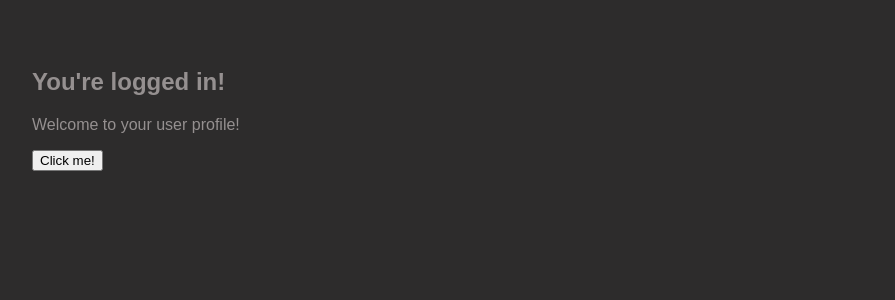
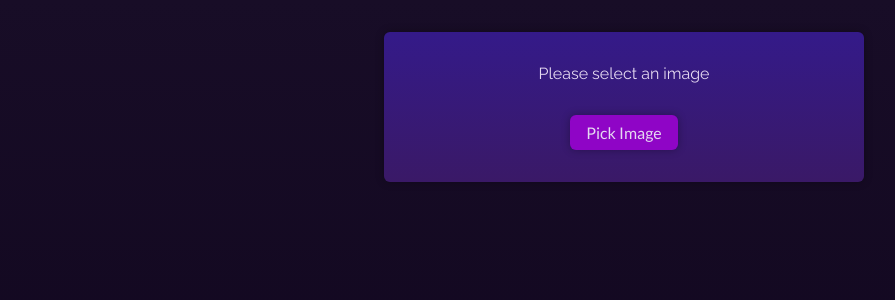
Before and after one commit to mohsina-rifa/udemy-coding-exercises, a React (Vite) app: page / in a window 1280 px wide. Shown: the top 300 px of the page, without its empty margins (16-911 px from the left). Built offline with nearby package versions, Linux system fonts and the light colour scheme.

Commit message:
Exercise-21: Accessing DOM Elements with "refs"

```diff
--- a/src/App.jsx
+++ b/src/App.jsx
@@ -1,26 +1,42 @@
 /*
-For this exercise, imagine that colleagues gave you code they wrote for a React app they're working on.
+Your given a code snippet that's part of a bigger app that deals with user image uploads.
 
-At the moment, this code is failing and it's your job to find and fix all errors that are hiding in the code.
+Since the native, built-in <input type="file"> element is hard to style and doesn't fit the intended app style, it's hidden via display: none in the provided index.css file.
+
+Therefore, to make the file picker work without being displayed, your task is to ensure that the click event on the <input type="file"> element is triggered whenever the <button>Pick Image</button> is clicked.
+
+This can be achieved by calling the built-in click() method on the underlying input element.
+
+You should use React's "ref" feature to get hold of the <input type="file"> element and execute that click() method on it whenever the <button> is clicked.
+
+Important: In this Udemy exercise environment, React hooks must be used directly on the imported React object (import React from 'react'). For example, useState (which you don't need for this task) would then be called like this: React.useState().
 */
 
 
 
 import React from 'react';
 
-import './index.css';
+function App() {
+  const fileInputRef = React.useRef();
 
-// don't change the Component name "App"
-export default function App() {
-    const clickHandler = () => {
-        console.log('Clicked!');
-    };
+  function handlePickImage() {
+    fileInputRef.current.click();
+  }
 
-    return (
-        <div>
-          <h2>You're logged in!</h2>
-          <p>Welcome to your user profile!</p>
-          <button onClick={clickHandler}>Click me!</button>
-        </div>
-    );
+  return (
+    <div id="app">
+      <p>Please select an image</p>
+      <p>
+        <input
+          data-testid="file-picker"
+          type="file"
+          accept="image/*"
+          ref={fileInputRef}
+        />
+        <button onClick={handlePickImage}>Pick Image</button>
+      </p>
+    </div>
+  );
 }
+
+export default App;
--- a/src/index.css
+++ b/src/index.css
@@ -1,7 +1,54 @@
+@import url('https://fonts.googleapis.com/css2?family=Raleway:wght@400;700&family=Lato:wght@400;700&display=swap');
+
+* {
+  box-sizing: border-box;
+}
+
 body {
-    font-family: sans-serif;
-    margin: 0;
-    padding: 3rem;
-    background-color: #2d2c2c;
-    color: #959090;
+  margin: 0;
+  font-family: 'Raleway', sans-serif;
+  -webkit-font-smoothing: antialiased;
+  -moz-osx-font-smoothing: grayscale;
+  background: linear-gradient(#180d27, #0c0219);
+  color: #e5d9f1;
+  min-height: 100vh;
 }
+
+#app {
+  margin: 2rem auto;
+  padding: 1rem;
+  max-width: 30rem;
+  text-align: center;
+  border-radius: 6px;
+  background: linear-gradient(#341a89, #3a1967);
+  box-shadow: 0 0 8px rgba(0, 0, 0, 0.3);
+}
+
+h1 {
+  letter-spacing: 0.15rem;
+  font-family: 'Lato', sans-serif;
+  text-transform: uppercase;
+  margin-bottom: 2.5rem;
+}
+
+input[type='file'] {
+  display: none;
+}
+
+button {
+  margin-top: 1rem;
+  padding: 0.5rem 1rem;
+  border: none;
+  border-radius: 6px;
+  background: #8f05c6;
+  box-shadow: 0 0 8px rgba(0, 0, 0, 0.3);
+  color: #e5d9f1;
+  font-family: 'Lato', sans-serif;
+  font-size: 1rem;
+  cursor: pointer;
+  transition: all 0.2s ease-in-out;
+}
+
+button:hover {
+  background: #a80ad1;
+}
```
